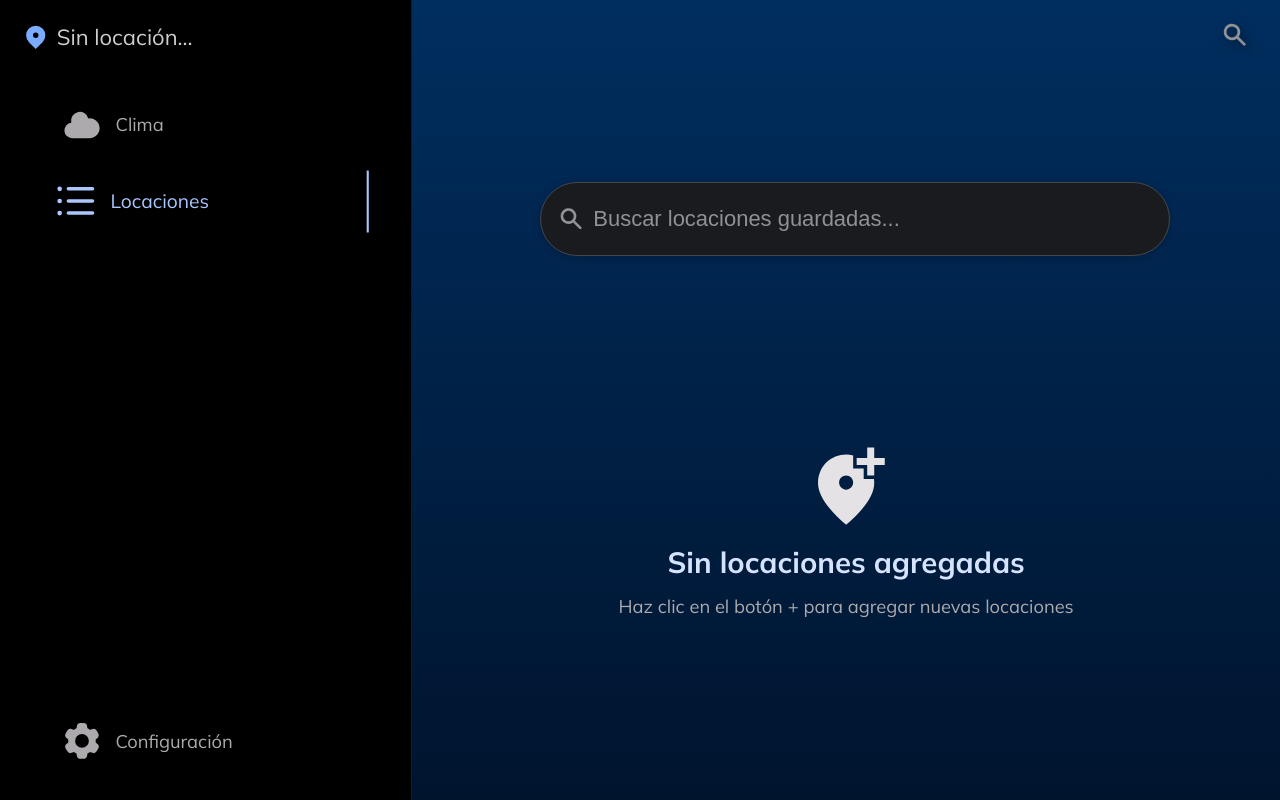
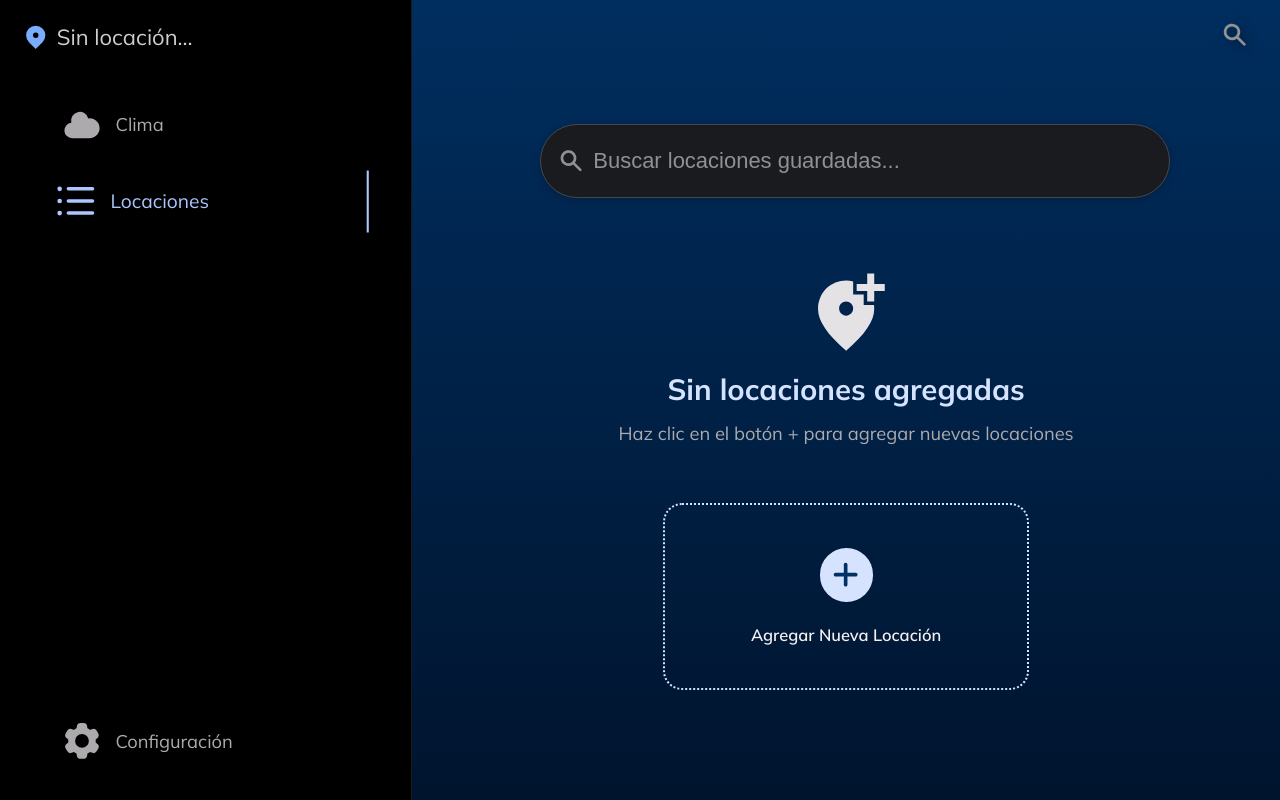
Before and after one commit to AndrewDrko/lumen-weather, a React (Vite) app: page /locations in a window 1280 px wide. Built offline with nearby package versions, Linux system fonts and the light colour scheme; no server answers.

Commit message:
Add location button bug fixed

```diff
--- a/src/components/pages/LocationsPage.module.css
+++ b/src/components/pages/LocationsPage.module.css
@@ -14,6 +14,7 @@
   display: flex;
   flex-direction: column;
   align-items: center;
+  justify-content: center;
   gap: 2.4rem;
   padding: 3.2rem 2.4rem;
   border-radius: 19px;
@@ -46,11 +47,14 @@
 }
 
 @media (min-width: 75em) {
+  .message,
+  .addLocation,
   .search {
     grid-column: 1 / -1;
   }
 
-  .message {
-    grid-column: 1 / -1;
+  .addLocation {
+    width: 40rem;
+    margin: 0 auto;
   }
 }
--- a/src/components/pages/LocationsPage.tsx
+++ b/src/components/pages/LocationsPage.tsx
@@ -6,10 +6,15 @@ import { useEffect, useState } from "react";
 import { loadLocations } from "../../utils/helpers";
 import Message from "../ui/Message";
 import { MdAddLocationAlt } from "react-icons/md";
+import { FaPlus } from "react-icons/fa6";
+import Button from "../ui/Button";
+import { useSearchContext } from "../../contexts/search/useSearchContext";
 
 function LocationsPage() {
   const [query, setQuery] = useState("");
   const [locations, setLocations] = useState(loadLocations());
+
+  const { setIsOpen } = useSearchContext();
 
   const filteredLocations = locations.filter((loc) =>
     loc.address1.toLowerCase().includes(query.toLowerCase()),
@@ -53,10 +58,14 @@ function LocationsPage() {
           messageDescription="Haz clic en el botón + para agregar nuevas locaciones"
         />
       ) : (
-        <>
-          <LocationList locations={filteredLocations} />
-        </>
+        <LocationList locations={filteredLocations} />
       )}
+      <div className={styles.addLocation}>
+        <Button onClick={() => setIsOpen(true)} shape="circle">
+          <FaPlus />
+        </Button>
+        <span>Agregar Nueva Locación</span>
+      </div>
     </PageContainer>
   );
 }
--- a/src/components/ui/location/LocationList.tsx
+++ b/src/components/ui/location/LocationList.tsx
@@ -1,16 +1,12 @@
-import { FaPlus } from "react-icons/fa6";
 import type { Location } from "../../../utils/helpers";
-import Button from "../Button";
+import styles from "./LocationList.module.css";
 import LocationItem from "./LocationItem";
-import styles from "./LocationList.module.css";
-import { useSearchContext } from "../../../contexts/search/useSearchContext";
 
 type LocationListProps = {
   locations: Location[];
 };
 
 function LocationList({ locations }: LocationListProps) {
-  const { setIsOpen } = useSearchContext();
   return (
     <ul className={styles.listContainer}>
       {locations.map((location) => (
@@ -22,12 +18,6 @@ function LocationList({ locations }: LocationListProps) {
           place_id={location.place_id}
         />
       ))}
-      <div className={styles.addLocation}>
-        <Button onClick={() => setIsOpen(true)} shape="circle">
-          <FaPlus />
-        </Button>
-        <span>Agregar Nueva Locación</span>
-      </div>
     </ul>
   );
 }
```
